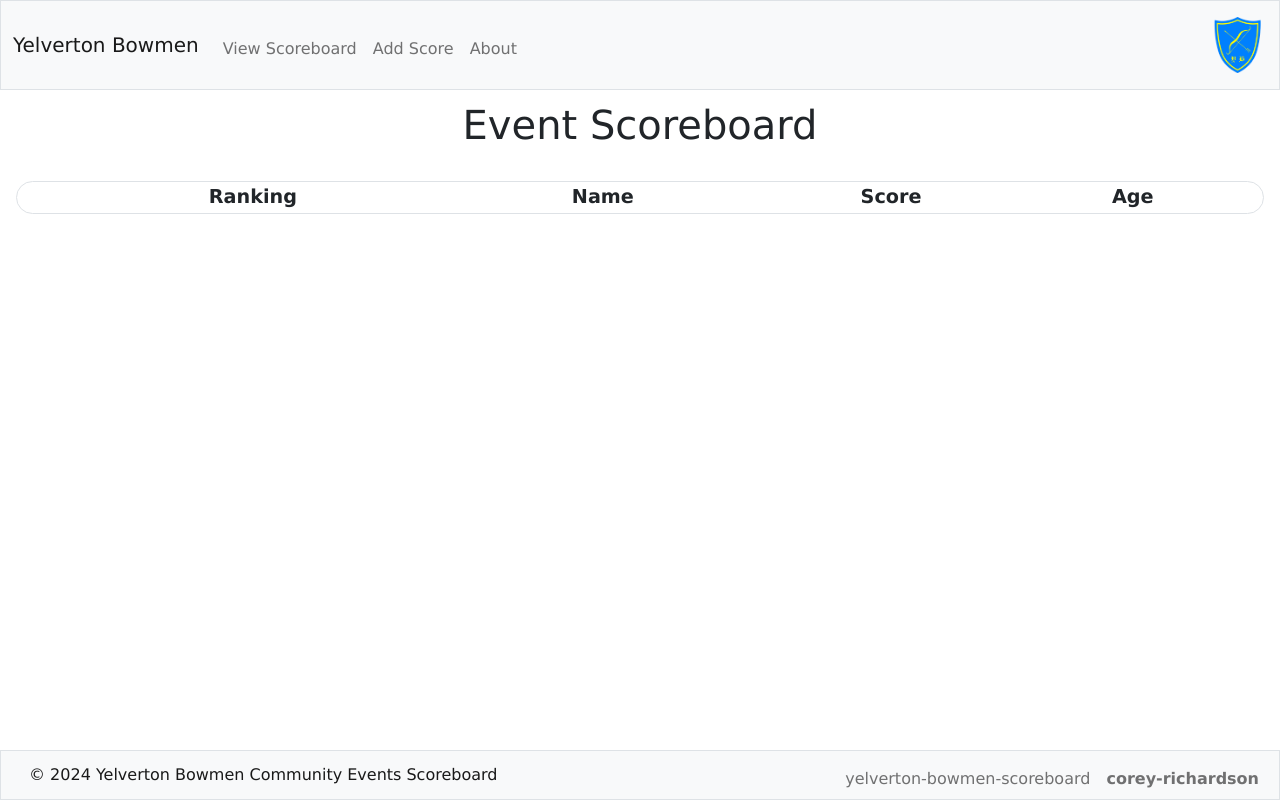
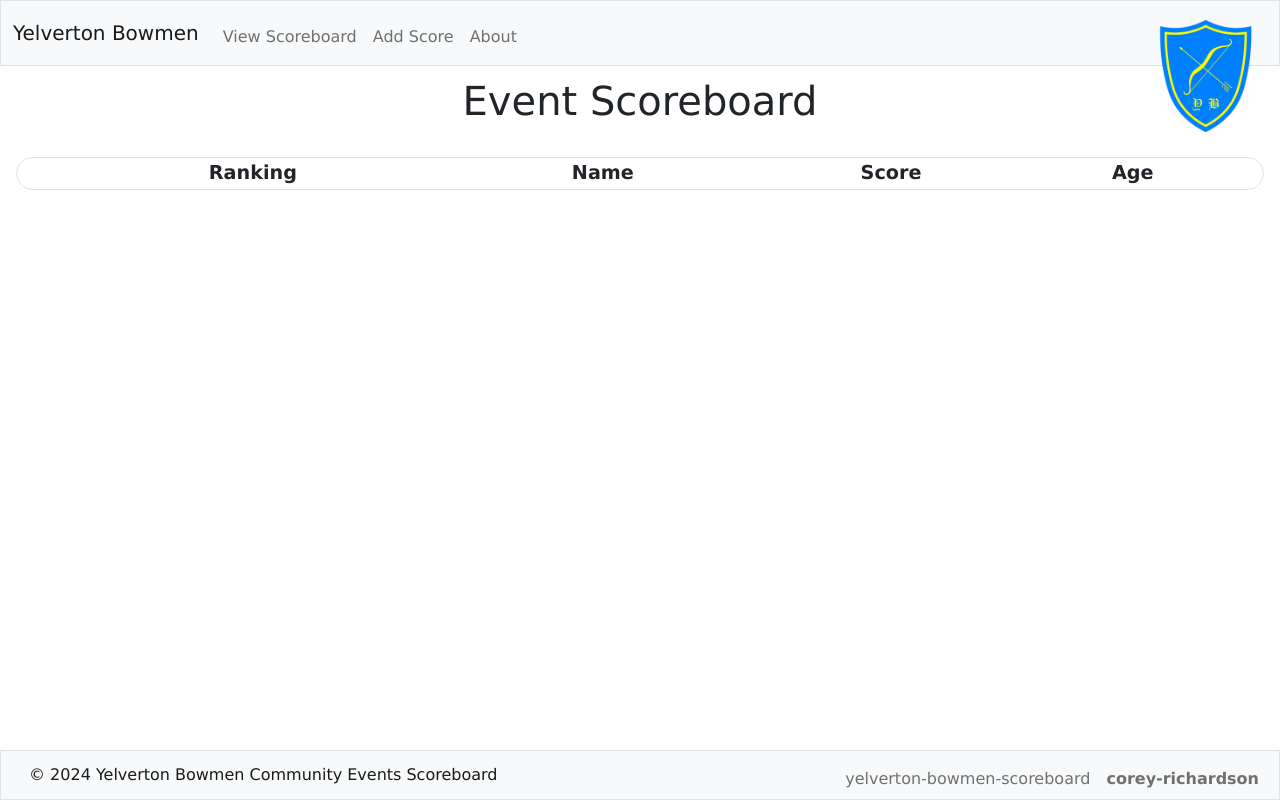
Before and after one commit to corey-richardson/yelverton-bowmen-scoreboard, a plain HTML site: page index.html in a window 1280 px wide. Drawn offline with Linux system fonts and the light colour scheme.

Commit message:
Logo size and location changes

```diff
--- a/static/style.css
+++ b/static/style.css
@@ -35,10 +35,13 @@ main {
 }
 
 .navbar-logo {
-    max-height: 3.5rem;
+    max-height: 7rem;
     width: auto;
     margin-top: 0.25rem;
     margin-left: 0.25rem;
+    position: absolute;
+    right: 15px;
+    top: 15px;
 }
 
 #scoreboard {
```
